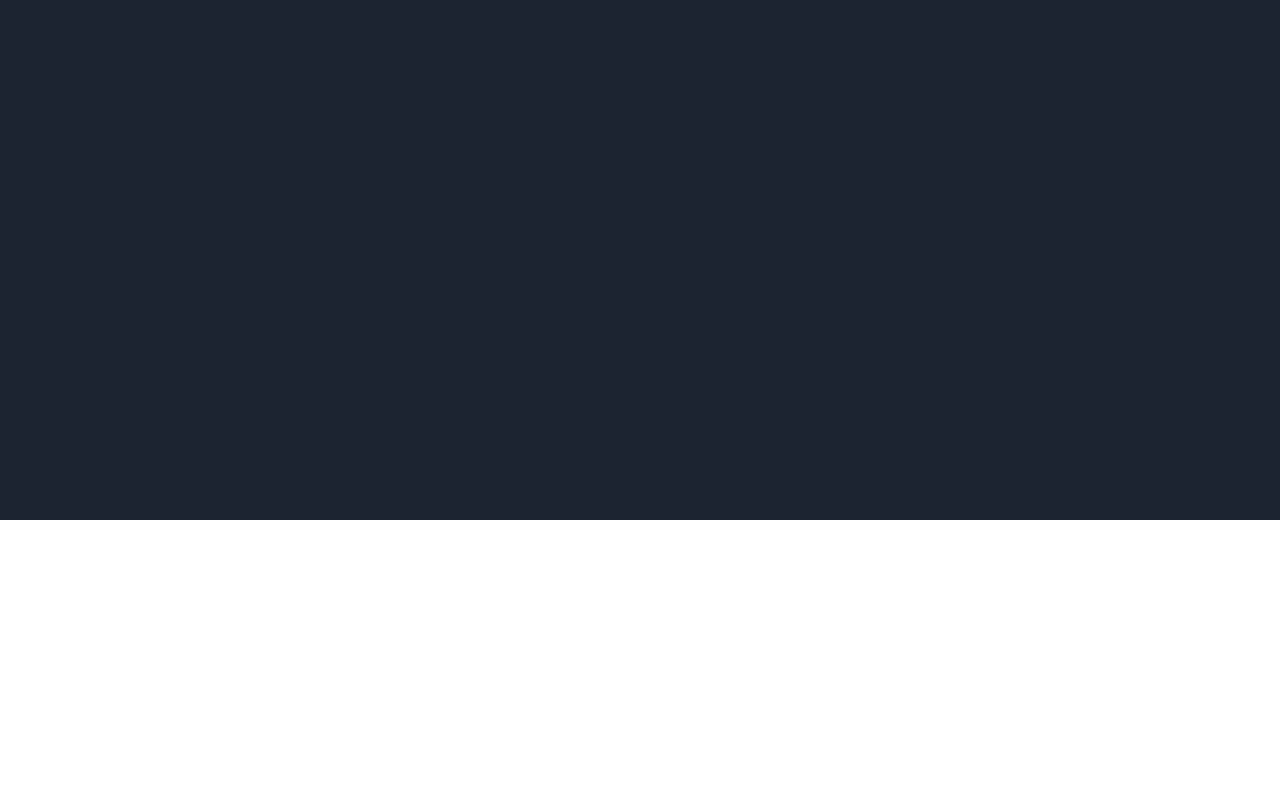
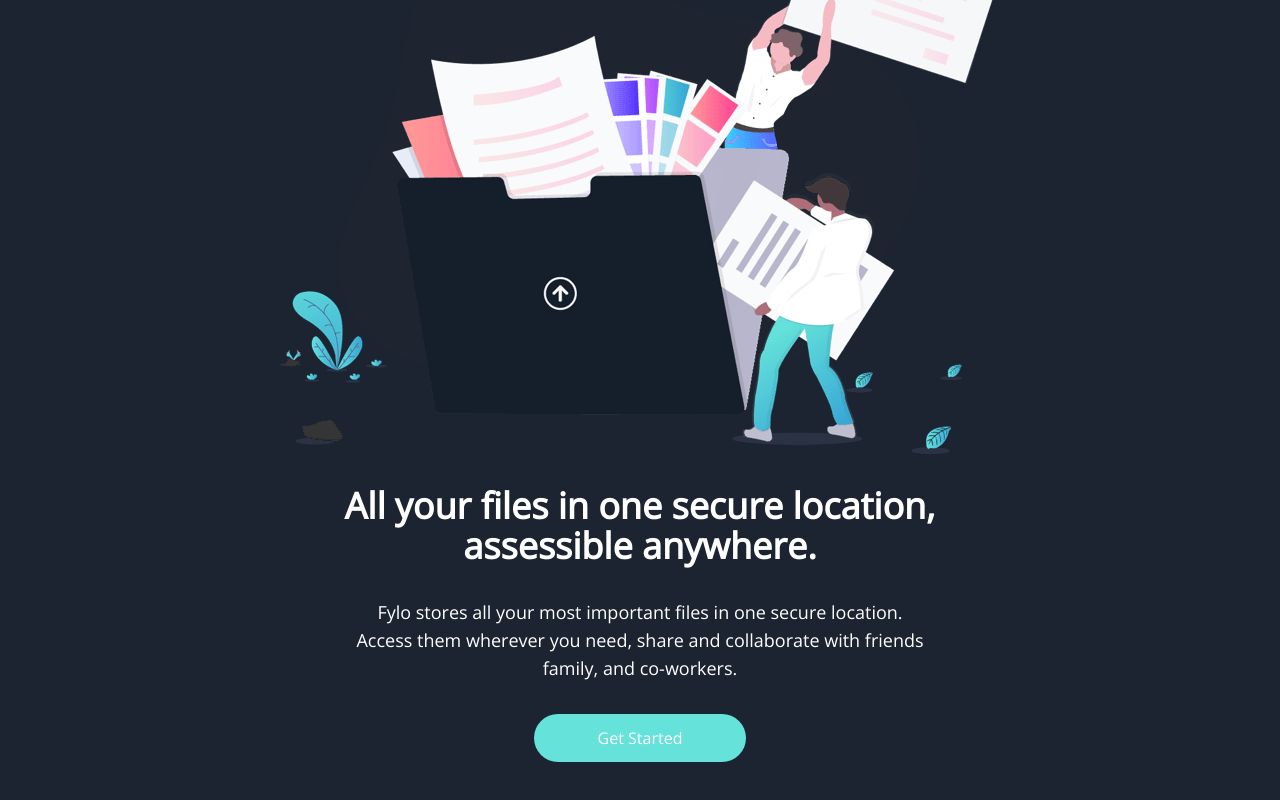
Before and after one commit to Mahdi-Alaee/fylo-website, a React (Vite) app: page / in a window 1280 px wide. Shown: the part 280-1080 px from the top of the page. Before the commit the page ends 800 px from the top, so only its background shows below. Built offline with nearby package versions, Linux system fonts and the light colour scheme.

Commit message:
coding HeroSection component

```diff
--- a/src/App.jsx
+++ b/src/App.jsx
@@ -1,6 +1,7 @@
 import { useEffect, useState } from "react";
 import ThemeContext from "./Context/themeContext";
 import Header from "./components/Header";
+import HeroSection from "./components/HeroSection";
 
 function App() {
   const [isDark, setIsDark] = useState(false);
@@ -20,6 +21,13 @@
       <div className={`${isDark ? "dark" : ""}`}>
         <div className="min-h-screen bg-inherit font-opensans dark:text-white dark:bg-darkBlue">
           <Header />
+
+          <main>
+            <HeroSection />
+          </main>
+        <br /><br /><br />
+        <br /><br /><br />
+
         </div>
       </div>
     </ThemeContext.Provider>
--- /dev/null
+++ b/src/components/HeroSection.jsx
@@ -0,0 +1,29 @@
+function HeroSection() {
+  return (
+    <section className="max-w-2xl mx-auto text-center w-full px-6 md:max-w-3xl md:mt-16 md:w-max" id="hero">
+      {/* section image */}
+      <img className="w-full" src="/images/illustration-intro.png" alt="intro" />
+
+      {/* title */}
+      <h1 className="font-bold text-3xl leading-10 md:text-4xl my-8">
+        All your files in one secure location, assessible anywhere.
+      </h1>
+
+      {/* description */}
+      <p className="w-full mx-auto max-w-md text-sm md:text-lg md:max-w-xl">
+        Fylo stores all your most important files in one secure location. Access
+        them wherever you need, share and collaborate with friends family, and
+        co-workers.
+      </p>
+
+      <a
+        className="bg-accentCyan mt-8 inline-block px-16 py-3 rounded-full"
+        href="#"
+      >
+        Get Started
+      </a>
+    </section>
+  );
+}
+
+export default HeroSection;
```
